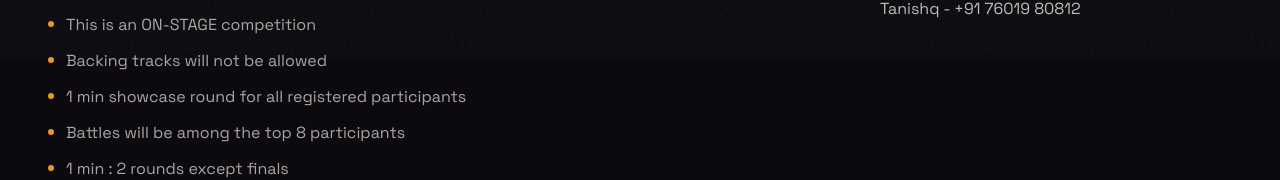
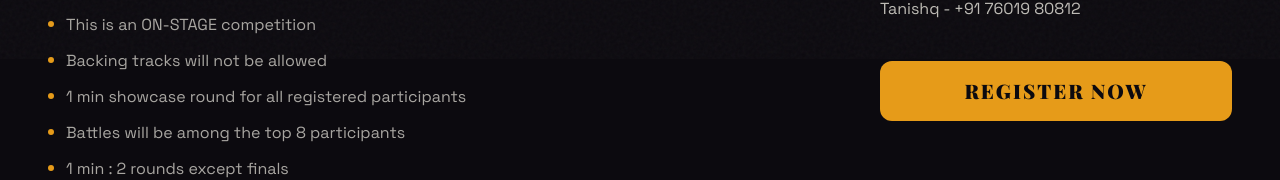
Before and after one commit to fetsanskritiwebsite-lang/fetsu_Sanskriti_26, a React (Vite) app: page /event/beat-box in a window 1280 px wide. Shown: the part 741-921 px from the top of the page. Built offline with nearby package versions, Linux system fonts and the light colour scheme; the HTML template or start-up script is replaced by a standard one; a web font is replaced by a local one.

Commit message:
reg links enabled

```diff
--- a/src/pages/EventPage.tsx
+++ b/src/pages/EventPage.tsx
@@ -230,7 +230,7 @@ const EventPage = () => {
               </div>
             </div>
 
-            {/*event.reglink !== "TBA" ? (
+            {event.reglink !== "TBA" ? (
               <a
                 href={event.reglink}
                 target="_blank"
@@ -243,7 +243,7 @@ const EventPage = () => {
               <button disabled className="w-full font-display text-lg md:text-xl font-black tracking-widest uppercase px-8 py-4 rounded-xl bg-gold/50 text-gold-foreground/50 cursor-not-allowed transition-all duration-300">
                 Registration TBA
               </button>
-            )*/}
+            )}
 
           </motion.div>
         </div>
```
